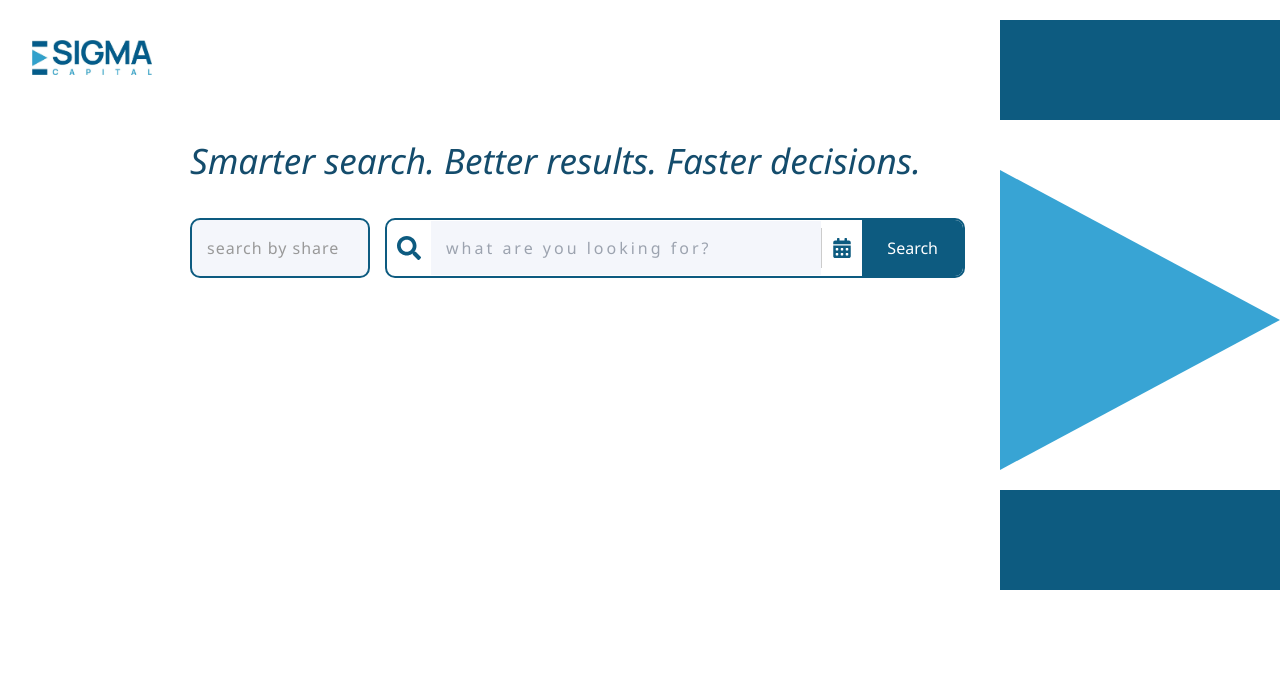
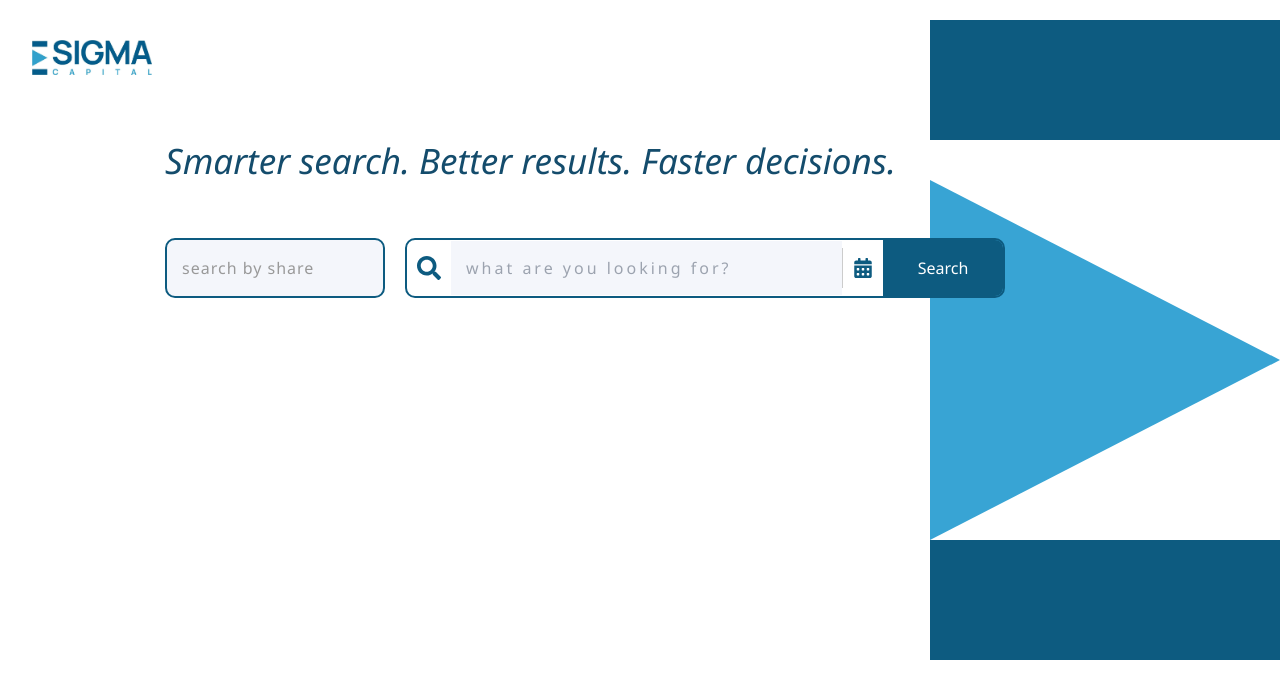
Before and after one commit to mrmosho/new-UI, a React (Vite) app: page / in a window 1280 px wide. Shown: the top 698 px of the page. Built offline with nearby package versions, Linux system fonts and the light colour scheme.

Commit message:
Refine UI layout and spacing
Adjusted search bar widths, date dropdown position, Sigma symbol size, and button alignment for improved visual harmony.

```diff
--- a/src/App.css
+++ b/src/App.css
@@ -1,4 +1,3 @@
-
 body {
   margin: 0;
   font-family: 'Segoe UI', sans-serif;
@@ -19,7 +18,7 @@ body {
 }
 
 .search-section {
-  width: 900px;
+  width: 950px;
   margin: 0 auto;
   text-align: left;
 }
@@ -31,19 +30,20 @@ body {
   margin-bottom: 30px;
 }
 
-/* ✅ Horizontal layout for the two search bars with adjusted widths */
+/* ✅ Horizontal layout for the two search bars - wider and aligned with triangle vertex */
 .search-group {
   display: flex;
   flex-direction: row;
   align-items: center;
-  gap: 15px;
+  gap: 20px;
   width: 100%;
-  max-width: 800px;
+  max-width: 850px;
+  margin-top: 50px;
 }
 
-/* ✅ Smaller box for share search - adjusted width */
+/* ✅ Smaller box for share search - wider but still smaller */
 .keyword-box {
-  width: 180px;
+  width: 220px;
   flex-shrink: 0;
 }
 
@@ -66,7 +66,7 @@ body {
   letter-spacing: 1px;
 }
 
-/* ✅ Main search bar styling - adjusted width to align with triangle */
+/* ✅ Main search bar styling - wider and aligned for button-triangle alignment */
 .search-box {
   display: flex;
   align-items: center;
@@ -74,7 +74,7 @@ body {
   border-radius: 10px;
   overflow: hidden;
   flex: 1;
-  max-width: 580px;
+  max-width: 600px;
   height: 60px;
   background-color: transparent;
   position: relative;
@@ -115,22 +115,24 @@ body {
   height: 60px;
   color: white;
   border: none;
-  padding: 15px 25px;
+  padding: 15px 30px;
   font-size: 16px;
   border-radius: 0 9px 9px 0;
   cursor: pointer;
   position: relative;
   z-index: 2;
+  width: 120px;
 }
 
-/* ✅ Date filter positioned below search bars */
+/* ✅ Larger date filter positioned below main search bar only */
 .date-filter {
   background-color: #f4f6fb;
   border: 2px solid #0d5b80;
   border-radius: 10px;
-  padding: 15px;
-  margin-top: 20px;
-  width: 400px;
+  padding: 20px;
+  margin-top: 25px;
+  margin-left: 240px;
+  width: 480px;
   box-sizing: border-box;
   box-shadow: 0 4px 6px rgba(0, 0, 0, 0.1);
 }
@@ -186,13 +188,13 @@ body {
   overflow-y: auto;
 }
 
-/* Sigma Shapes with even spacing */
+/* Enlarged Sigma Shapes with perfectly even spacing */
 .rectangle-top,
 .rectangle-bottom {
   position: absolute;
   right: 0;
-  width: 280px;
-  height: 100px;
+  width: 350px;
+  height: 120px;
   background-color: #0d5b80;
   z-index: 0;
 }
@@ -202,17 +204,17 @@ body {
 }
 
 .rectangle-bottom {
-  top: 490px;
+  top: 540px;
 }
 
 .triangle-right {
   position: absolute;
   right: 0;
-  top: 170px;
+  top: 180px;
   width: 0;
   height: 0;
-  border-top: 150px solid transparent;
-  border-bottom: 150px solid transparent;
-  border-left: 280px solid #38a4d4;
+  border-top: 180px solid transparent;
+  border-bottom: 180px solid transparent;
+  border-left: 350px solid #38a4d4;
   z-index: 0;
 }
```
